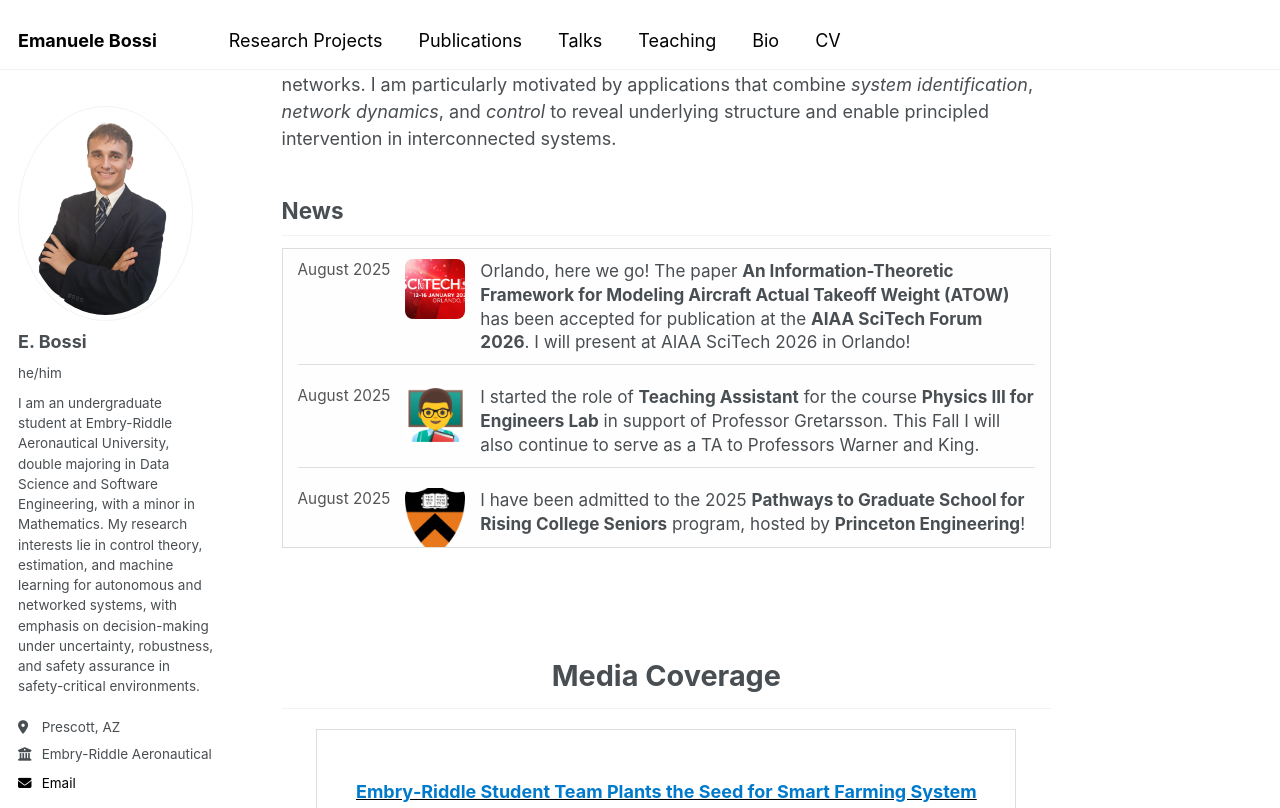
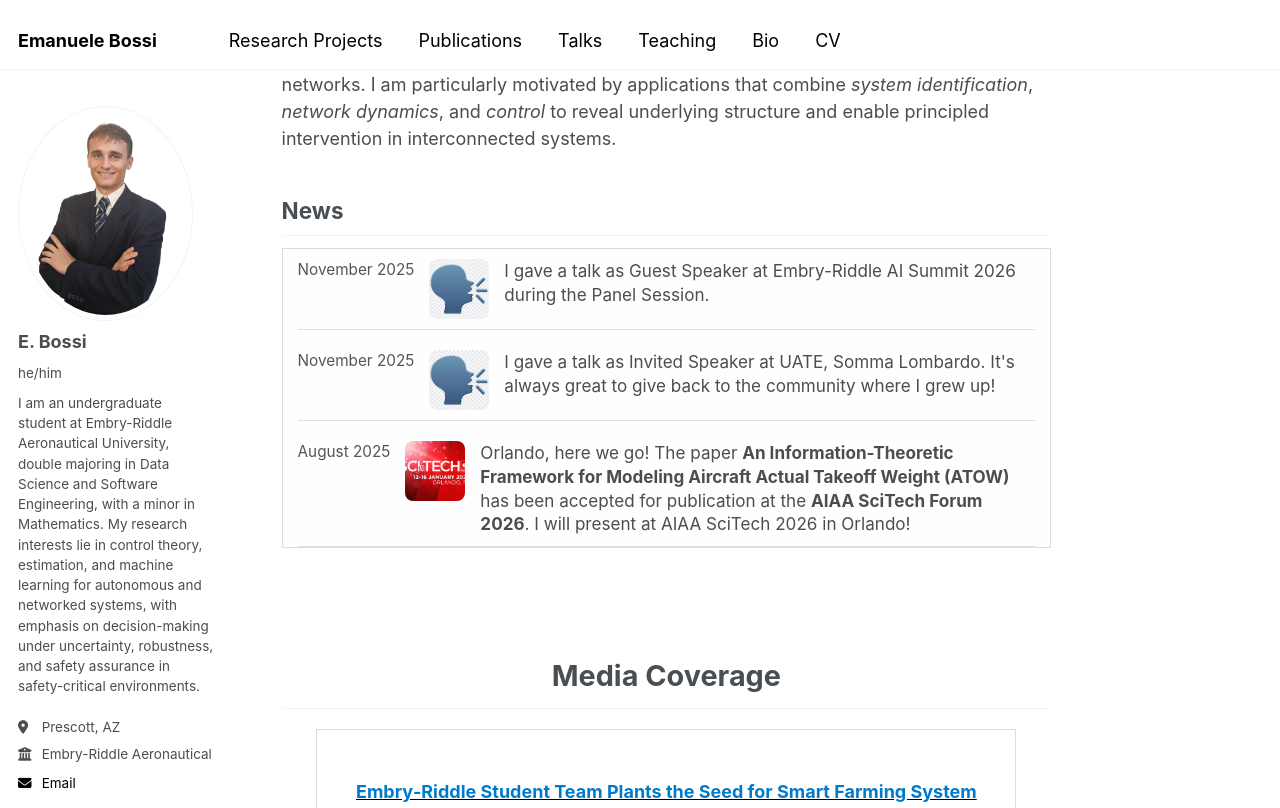
Before and after one commit to bossiemanuele/bossiemanuele.github.io, a Jekyll site: the page built from _pages/about.md, in a window 1280 px wide and 900 px high, scrolled down 757 px, cut to the strip 0-808 px from the top of the window. Built offline with Jekyll 4.4.1, drawn with Linux system fonts in a browser that asks for light colours; grey boxes are pictures that could not be loaded.

Commit message:
Update about.md

```diff
--- a/_pages/about.md
+++ b/_pages/about.md
@@ -152,7 +152,23 @@
 
     <!-- SINGLE NEWS ITEM -->
 
-        <div class="news-item">
+    <div class="news-item">
+      <div class="news-date">November 2025</div>
+      <img src="\images\talk_emoji.jpg" alt="News icon" class="news-image">
+      <div class="news-text">
+        I gave a talk as Guest Speaker at Embry-Riddle AI Summit 2026 during the Panel Session.
+      </div>
+    </div>
+
+    <div class="news-item">
+      <div class="news-date">November 2025</div>
+      <img src="\images\talk_emoji.jpg" alt="News icon" class="news-image">
+      <div class="news-text">
+        I gave a talk as Invited Speaker at UATE, Somma Lombardo. It's always great to give back to the community where I grew up!
+      </div>
+    </div>
+
+    <div class="news-item">
       <div class="news-date">August 2025</div>
       <img src="\images\aiaa_scitech.jpg" alt="News icon" class="news-image">
       <div class="news-text">
```
